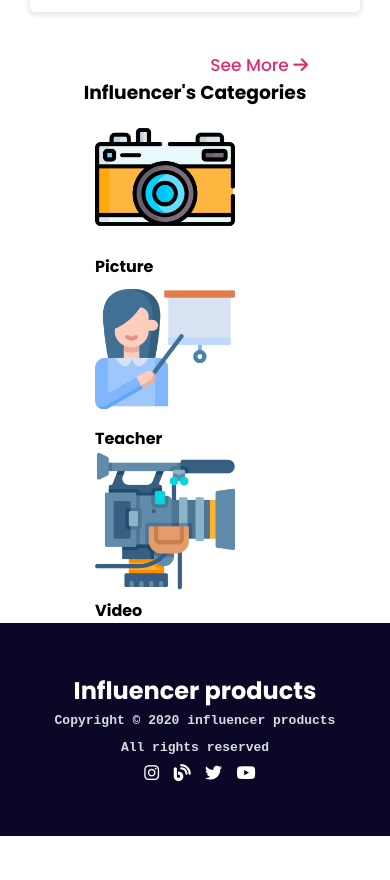
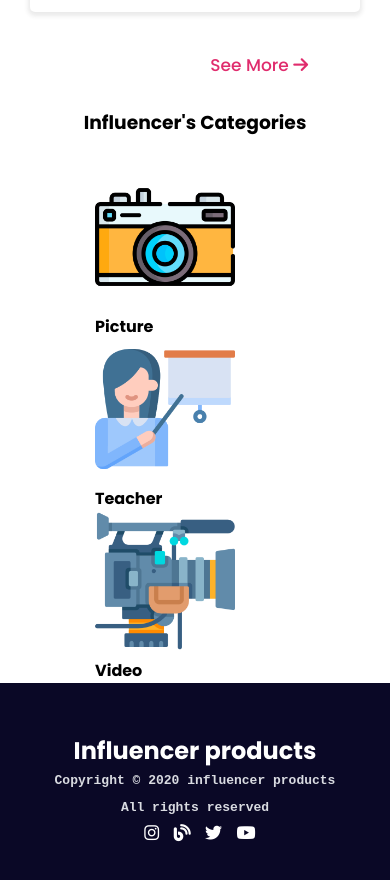
Before and after one commit to mynulislam2/Influencer, a plain HTML site: page index.html in a window 390 px wide. Shown: the part 5633-6513 px from the top of the page. Before the commit the page ends 6469 px from the top, so only its background shows below. Drawn offline with Linux system fonts and the light colour scheme.

Commit message:
final result

```diff
--- a/index.html
+++ b/index.html
@@ -280,7 +280,7 @@
     <!-- ------------------------
  influencer categories
 ----------------------------- -->
-    <section>
+    <section style="margin-top: 30px;">
       <h3 style="text-align: center;">Influencer's Categories</h3>
       <div class="categories-container">
         <div class="influencer-categories">
--- a/style.css
+++ b/style.css
@@ -295,23 +295,19 @@ display: flex;
 justify-content: center;
 }
 .influencer_image img{
-        width: 257px;
+width: 257px;
 height: 257px;
 }
-.menu{
-        display: none;
+.menu{display: none;
 }
-.nav{
-        width: 162px;
+.nav{ width: 162px;
 }
-.brand{
-        display: flex;
-        justify-content: center;
+.brand{display: flex;
+justify-content: center;
 }
 .brand-icons{
 display: grid;
 grid-template-columns: repeat(1,1fr);
-
 }
 .brand-icons div img{
         margin: 30px 0px 30px 0px;
@@ -328,6 +324,7 @@ grid-template-columns: repeat(1,1fr);
        .categories-container{
                display: flex;
                justify-content: center;
+               margin-top: 30px;
        }
        .influencer-categories{
 display: grid;
```
